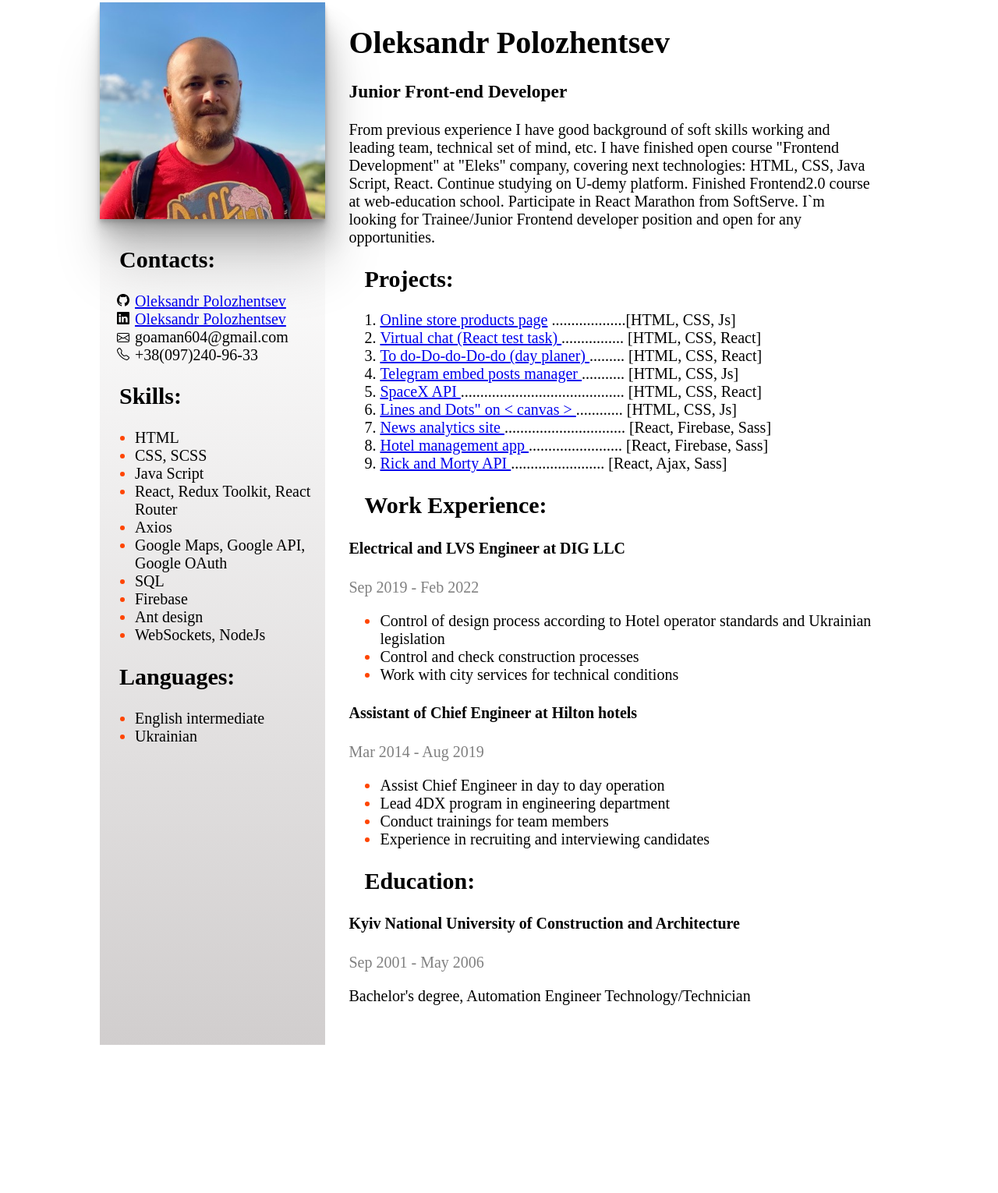
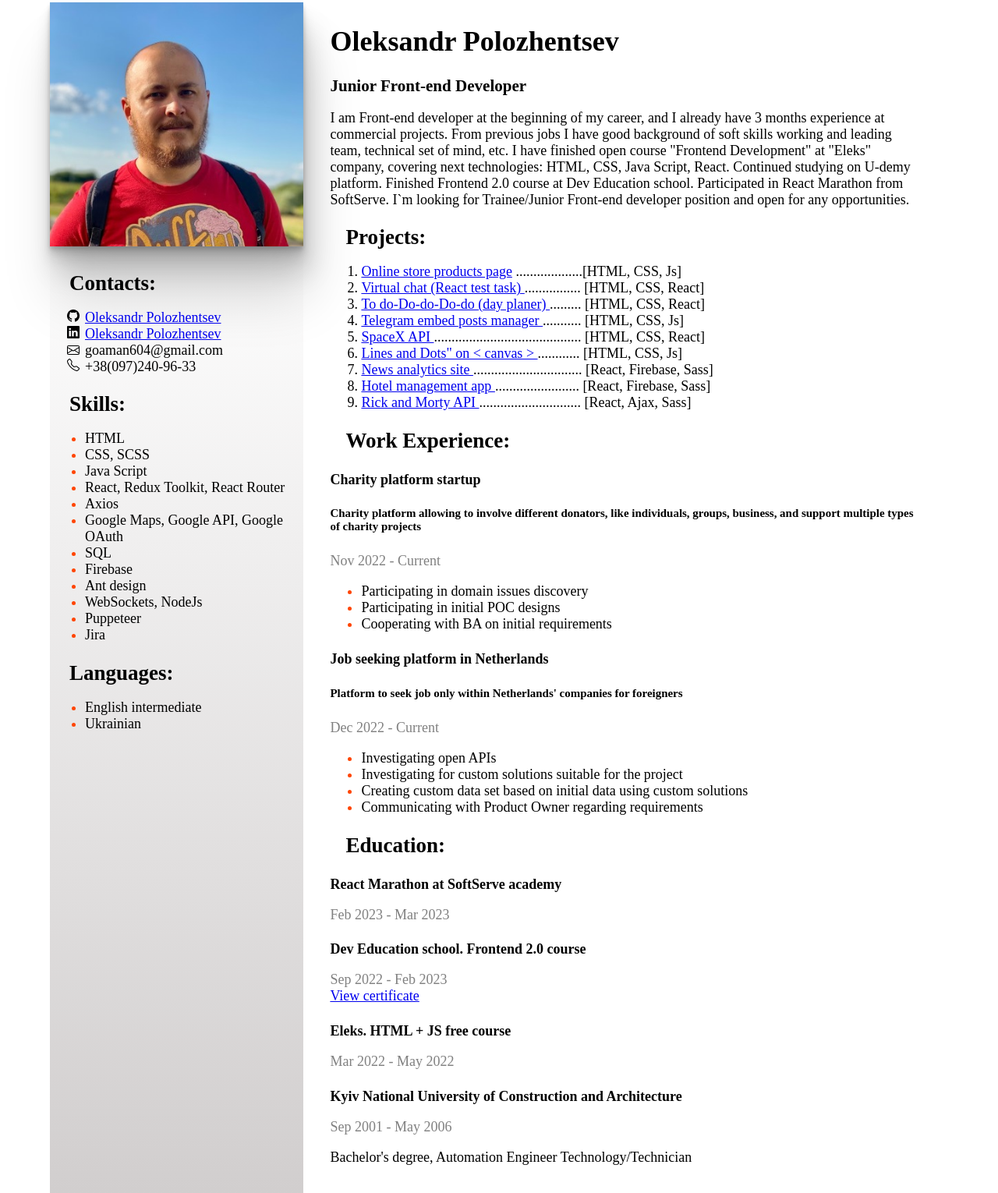
Before and after one commit to Alexman604/CV_public, a plain HTML site: page index.html in a window 1280 px wide. Shown: the part 35-1565 px from the top of the page at 78% size. Before the commit the page ends 1383 px from the top, so only its background shows below. Drawn offline with Linux system fonts and the light colour scheme.

Commit message:
upd 25-03-2023

```diff
--- a/index.html
+++ b/index.html
@@ -31,8 +31,10 @@
             <li><span>Google Maps, Google API, Google OAuth</span></li>
             <li><span>SQL</span></li>
             <li><span>Firebase</span></li>
-             <li><span>Ant design</span></li>
-               <li><span>WebSockets, NodeJs</span></li>
+            <li><span>Ant design</span></li>
+            <li><span>WebSockets, NodeJs</span></li>
+            <li><span>Puppeteer</span></li>
+            <li><span>Jira</span></li>
           </ul>
           <h2>Languages:</h2>
           <ul>
@@ -47,13 +49,9 @@
         <h1>Oleksandr Polozhentsev</h1>
         <h3>Junior Front-end Developer</h3>
         <p>
-          From previous experience I have good background of soft skills working and leading team, technical set of mind, etc.
-          I have finished open course "Frontend Development" at "Eleks" company, covering next
-          technologies: HTML, CSS, Java Script, React.
-          Continue studying on U-demy platform.
-          Finished Frontend2.0 course at web-education school.
-          Participate in React Marathon from SoftServe.
-          I`m looking for Trainee/Junior Frontend developer position and open for any opportunities.
+          I am Front-end developer at the beginning of my career, and I already have 3 months experience at commercial projects. From previous jobs I have good background of soft skills working and leading team, technical set of mind, etc. I have finished open course "Frontend Development" at "Eleks" company, covering next
+          technologies: HTML, CSS, Java Script, React. Continued studying on U-demy platform. Finished Frontend 2.0 course at Dev Education school. Participated in React Marathon from SoftServe. I`m looking for
+          Trainee/Junior Front-end developer position and open for any opportunities.
         </p>
         <div>
           <h2>Projects:</h2>
@@ -66,30 +64,39 @@
             <li style="color: black"><a href="https://canvaslinesanddots.vercel.app/" target="”_blank”"> Lines and Dots" on < canvas > </a>............ [HTML, CSS, Js]</li>
             <li style="color: black"><a href="https://intership-deved-1.vercel.app/" target="”_blank”"> News analytics site </a>............................... [React, Firebase, Sass]</li>
             <li style="color: black"><a href="https://intership-deved-2.vercel.app/login" target="”_blank”"> Hotel management app </a>........................ [React, Firebase, Sass]</li>
-            <li style="color: black"><a href="https://rick-and-morty-api-alexp.vercel.app/" target="”_blank”"> Rick and Morty API </a>........................ [React, Ajax, Sass]</li>
+            <li style="color: black"><a href="https://rick-and-morty-api-alexp.vercel.app/" target="”_blank”"> Rick and Morty API </a>............................. [React, Ajax, Sass]</li>
           </ol>
         </div>
 
         <div>
           <h2>Work Experience:</h2>
-          <h4>Electrical and LVS Engineer at DIG LLC</h4>
-          <p style="color: grey">Sep 2019 - Feb 2022</p>
+          <h4>Charity platform startup</h4>
+          <h5>Charity platform allowing to involve different donators, like individuals, groups, business, and support multiple types of charity projects</h5>
+          <p style="color: grey">Nov 2022 - Current</p>
           <ul>
-            <li><span>Control of design process according to Hotel operator standards and Ukrainian legislation</span></li>
-            <li><span>Control and check construction processes</span></li>
-            <li><span>Work with city services for technical conditions</span></li>
+            <li><span>Participating in domain issues discovery</span></li>
+            <li><span>Participating in initial POC designs</span></li>
+            <li><span>Cooperating with BA on initial requirements</span></li>
           </ul>
 
-          <h4>Assistant of Chief Engineer at Hilton hotels</h4>
-          <p style="color: grey">Mar 2014 - Aug 2019</p>
+          <h4>Job seeking platform in Netherlands</h4>
+          <h5>Platform to seek job only within Netherlands' companies for foreigners</h5>
+          <p style="color: grey">Dec 2022 - Current</p>
           <ul>
-            <li><span>Assist Chief Engineer in day to day operation</span></li>
-            <li><span>Lead 4DX program in engineering department</span></li>
-            <li><span>Conduct trainings for team members</span></li>
-            <li><span>Experience in recruiting and interviewing candidates</span></li>
+            <li><span>Investigating open APIs </span></li>
+            <li><span>Investigating for custom solutions suitable for the project</span></li>
+            <li><span>Creating custom data set based on initial data using custom solutions</span></li>
+            <li><span>Communicating with Product Owner regarding requirements </span></li>
           </ul>
           <div>
             <h2>Education:</h2>
+            <h4>React Marathon at SoftServe academy</h4>
+            <p style="color: grey">Feb 2023 - Mar 2023</p>
+            <h4>Dev Education school. Frontend 2.0 course</h4>
+            <p style="color: grey">Sep 2022 - Feb 2023</p>
+            <a href="https://deveducation.com/verify/?token=7ab4c12795583266a61992e9212112b9" target="_blank">View certificate</a>
+            <h4>Eleks. HTML + JS free course</h4>
+            <p style="color: grey">Mar 2022 - May 2022</p>
             <h4>Kyiv National University of Construction and Architecture</h4>
             <p style="color: grey">Sep 2001 - May 2006</p>
             <p>Bachelor's degree, Automation Engineer Technology/Technician</p>
--- a/styles.css
+++ b/styles.css
@@ -1,14 +1,17 @@
 .container {
   display: flex;
   margin: 0 auto;
-  max-width: 80vw;
-  font-size: 20px;
+  max-width: 90vw;
+  font-size: 18px;
 }
 
 h2 {
   margin-left: 20px;
 }
 
+h4, h2, h3, p {
+      margin-block-end: 0;
+}
 span {
   color: black;
 }
```
